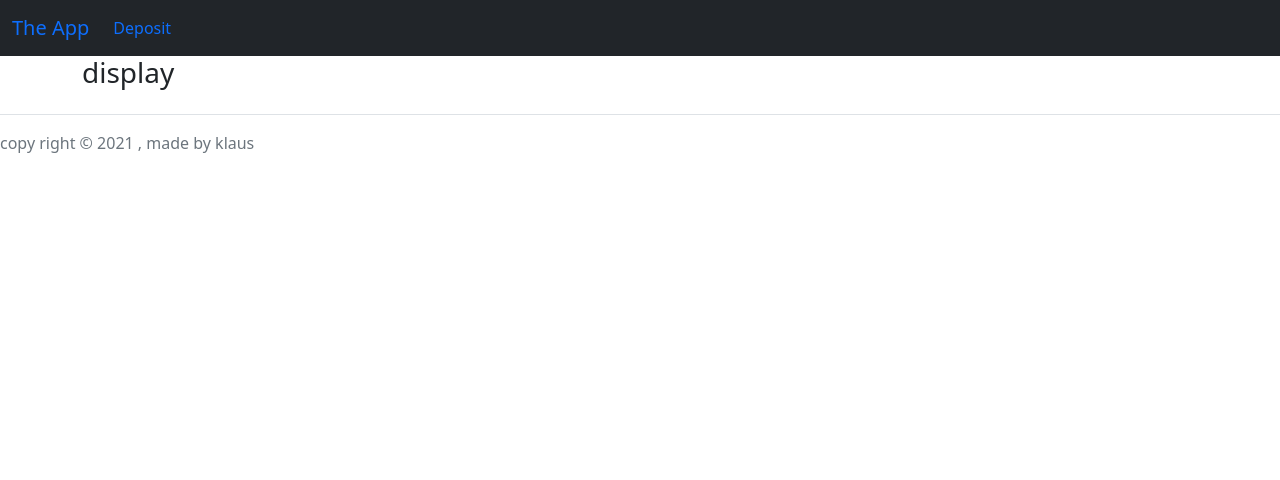
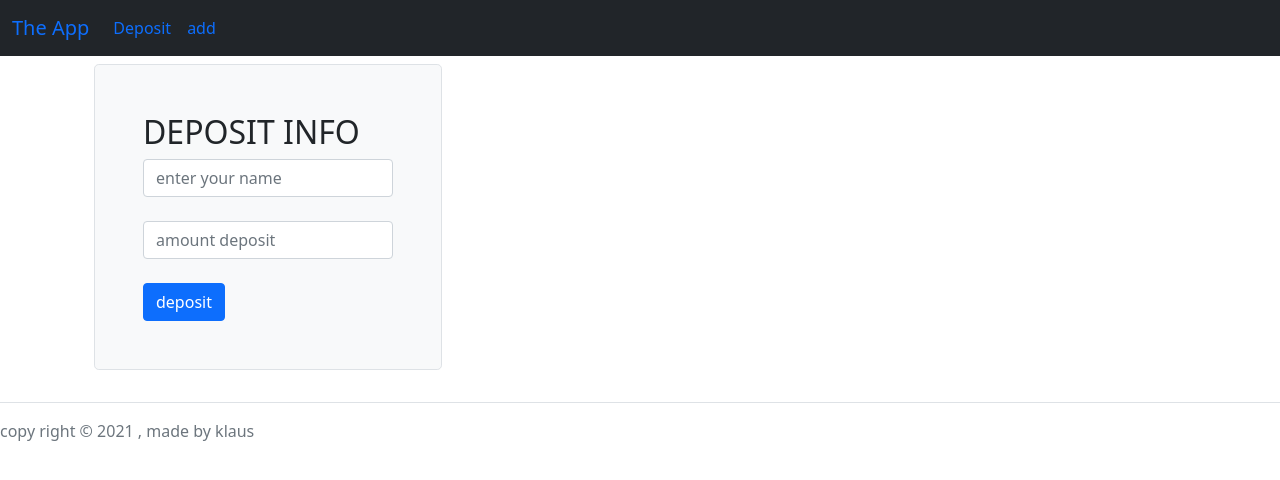
Before and after one commit to klaus-gudy/kings, a Django app: page /display/ in a window 1280 px wide. Shown: the top 480 px of the page. Run offline with Django 3.2, Linux system fonts and the light colour scheme.

Commit message:
validate form

```diff
--- a/vikoba/forms.py
+++ b/vikoba/forms.py
@@ -0,0 +1,17 @@
+from django.forms import ModelForm
+from .models import Deposit
+
+class DepositForm(ModelForm):
+    class Meta:
+        model = Deposit
+        # widgets = {
+        #     'name': form.name(attrs={'class': 'form-control','placeholder':'name'}),
+        #     'amount': form.amount(attrs={'class': 'form-control','placeholder':'amount deposit'}),
+        # }
+        # fields = '__all__'
+        fields = ('name','amount',)
+
+    def __init__(self, *args, **kwargs):
+        super().__init__(*args, **kwargs)
+        self.fields['name'].widget.attrs.update({'class':'form-control', 'placeholder':'enter your name'})
+        self.fields['amount'].widget.attrs.update({'class':'form-control', 'placeholder':'amount deposit'})
--- a/vikoba/models.py
+++ b/vikoba/models.py
@@ -3,7 +3,7 @@ from django.db import models
 class Deposit(models.Model):
     name = models.CharField(max_length=200)
     date = models.DateTimeField(auto_now_add=True)
-    amount = models.DecimalField(default=0, max_digits=19, decimal_places=2)
+    amount = models.DecimalField(max_digits=19, decimal_places=2)
 
     def __str__(self):
         return self.name
--- a/vikoba/templates/vikoba/base.html
+++ b/vikoba/templates/vikoba/base.html
@@ -22,9 +22,9 @@
               <li class="nav-item">
                 <a class="nav-link" href="{% url 'deposit' %}">Deposit</a>
               </li>
-              <!-- <li class="nav-item">
-                <a class="nav-link" href="{% url 'display' %}">display</a>
-              </li> -->
+              <li class="nav-item">
+                <a class="nav-link" href="{% url 'display' %}">add</a>
+              </li>
             </ul>
           </div>
         </div>
--- a/vikoba/templates/vikoba/deposit.html
+++ b/vikoba/templates/vikoba/deposit.html
@@ -37,7 +37,7 @@
                 <button type="submit" class="btn btn-primary">deposit</button>
               </form>
             </div>
-          </div>
+        </div>
         <div class="col-md-8">
           <div class="h-100 p-5 bg-light border rounded-3">
             <h2>LATEST DEPOSIT</h2>
--- a/vikoba/templates/vikoba/display.html
+++ b/vikoba/templates/vikoba/display.html
@@ -1,6 +1,30 @@
 {% extends 'vikoba/base.html' %}
 {% load static %}
 {% block content %}
-    <h3>display</h3>
+<div class="container py-2">
+    <div class="row align-items-md-stretch">
+        <div class="col-md-4">
+            <div class="h-100 p-5 bg-light border rounded-3">
+              <h2>DEPOSIT INFO</h2>
+              <form method="POST" action="">
+                  {% csrf_token %}
+
+                <div class="form-group">
+                  <!-- <input type="text" class="form-control"  aria-describedby="emailHelp" placeholder="name"> -->
+                  {{form.name}}
+                </div>
+                <br>
+                <div class="form-group">
+                  <!-- <input type="text" class="form-control"  placeholder="amount"> -->
+                  {{form.amount}}
+                </div>
+                <br>
+                <button type="submit" class="btn btn-primary">deposit</button>
+                <!-- <input type="submit" > -->
+              </form>
+            </div>
+        </div>
+    </div>
+</div>
 
 {% endblock content %}
--- a/vikoba/views.py
+++ b/vikoba/views.py
@@ -1,5 +1,6 @@
-from django.shortcuts import render
+from django.shortcuts import render,redirect
 from .models import *
+from .forms import DepositForm
 
 # def base(request):
 #     context = {}
@@ -12,5 +13,15 @@ def deposit(request):
     return render(request, 'vikoba/deposit.html', context)
 
 def display(request):
-    context = {}
+    form = DepositForm()
+    if request.method == 'POST':
+        form = DepositForm(request.POST)
+
+        if form.is_valid():
+            form.save()
+            return redirect('deposit')
+    else:
+        form = DepositForm()
+
+    context = {'form' : form}
     return render(request, 'vikoba/display.html', context)
```
Also changed, not shown: db.sqlite3.
